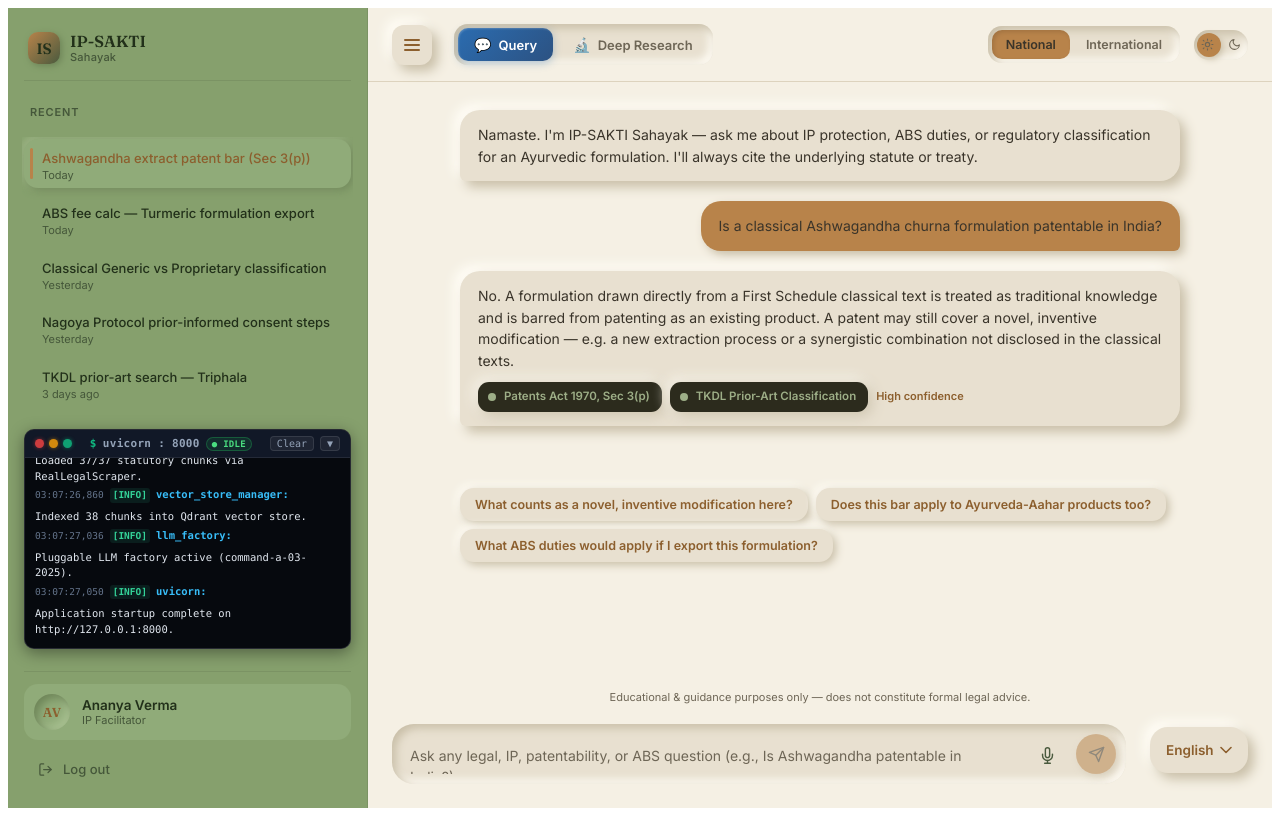
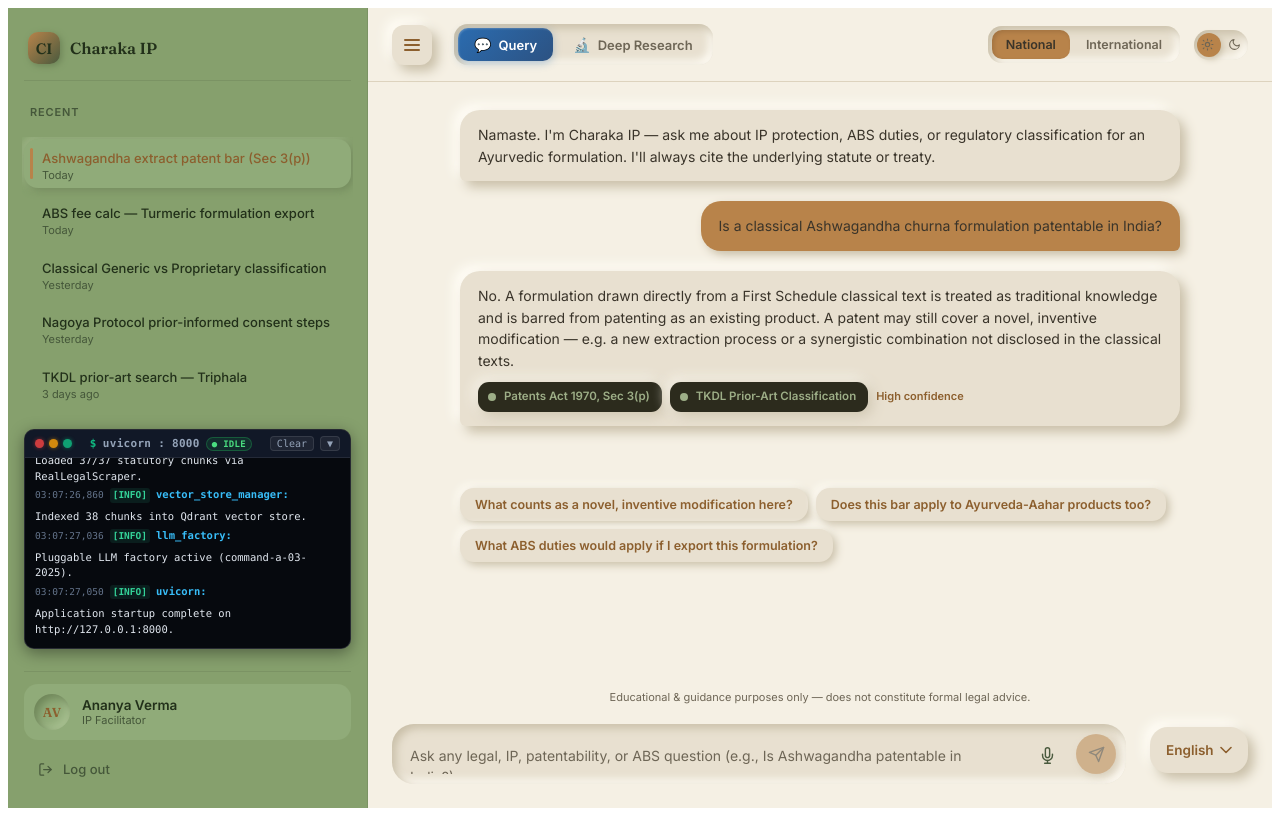
Before and after one commit to Ashish-Kr-1/assistant, a React (Vite) app in the folder frontend/: page /chatbot in a window 1280 px wide. Built offline with nearby package versions, Linux system fonts and the light colour scheme; the HTML template or start-up script is replaced by a standard one.

Commit message:
Charka IP copied

```diff
--- a/frontend/index.html
+++ b/frontend/index.html
@@ -7,7 +7,7 @@
     <link rel="preconnect" href="https://fonts.googleapis.com" />
     <link rel="preconnect" href="https://fonts.gstatic.com" crossorigin />
     <link href="https://fonts.googleapis.com/css2?family=Inter:wght@400;500;600&family=Fraunces:ital,opsz,wght@0,9..144,500;0,9..144,600;0,9..144,700;1,9..144,500&display=swap" rel="stylesheet" />
-    <title>IP-SAKTI Sahayak</title>
+    <title>Charaka IP</title>
   </head>
   <body>
     <div id="root"></div>
--- a/frontend/src/components/ChatTopbar/ChatTopbar.jsx
+++ b/frontend/src/components/ChatTopbar/ChatTopbar.jsx
@@ -23,10 +23,9 @@ export default function ChatTopbar({
       </button>
       {!sidebarOpen && (
         <div className={styles.topbarBrand}>
-          <div className={styles.sidebarBrandMark}>IS</div>
+          <div className={styles.sidebarBrandMark}>CI</div>
           <div className={styles.sidebarBrandText}>
-            IP-SAKTI
-            <span>Sahayak</span>
+            Charaka IP
           </div>
         </div>
       )}
--- a/frontend/src/components/Sidebar/Sidebar.jsx
+++ b/frontend/src/components/Sidebar/Sidebar.jsx
@@ -25,10 +25,9 @@ export default function Sidebar({
       }}
     >
       <div className={styles.sidebarBrand}>
-        <div className={styles.sidebarBrandMark}>IS</div>
+        <div className={styles.sidebarBrandMark}>CI</div>
         <div className={styles.sidebarBrandText}>
-          IP-SAKTI
-          <span>Sahayak</span>
+          Charaka IP
         </div>
       </div>
 
--- a/frontend/src/pages/ChatBot/ChatBot.jsx
+++ b/frontend/src/pages/ChatBot/ChatBot.jsx
@@ -23,7 +23,7 @@ const initialMessages = [
   {
     id: "m1",
     role: "assistant",
-    text: "Namaste. I'm IP-SAKTI Sahayak — ask me about IP protection, ABS duties, or regulatory classification for an Ayurvedic formulation. I'll always cite the underlying statute or treaty.",
+    text: "Namaste. I'm Charaka IP — ask me about IP protection, ABS duties, or regulatory classification for an Ayurvedic formulation. I'll always cite the underlying statute or treaty.",
   },
   {
     id: "m2",
@@ -48,7 +48,7 @@ const initialMessages = [
 ]
 
 const GENERIC_ERROR_REPLY =
-  "I couldn't reach the IP-SAKTI Sahayak backend just now. Make sure the FastAPI server is running on port 8000, then try again."
+  "I couldn't reach the Charaka IP backend just now. Make sure the FastAPI server is running on port 8000, then try again."
 
 function confidenceLabel(level) {
   switch ((level || "").toUpperCase()) {
--- a/frontend/src/pages/Home/Home.jsx
+++ b/frontend/src/pages/Home/Home.jsx
@@ -14,12 +14,11 @@ export default function Home() {
       <main className={styles.hero}>
         <div className={styles.logoWrap}>
           <span className={styles.logoRing} />
-          <span className={styles.logoMark}>IS</span>
+          <span className={styles.logoMark}>CI</span>
         </div>
 
         <h1 className={styles.brandName}>
-          IP-SAKTI
-          <span className={styles.brandNameSub}>Sahayak</span>
+          Charaka IP
         </h1>
 
         <p className={styles.tagline}>Ancient wisdom, rigorously defended.</p>
```
